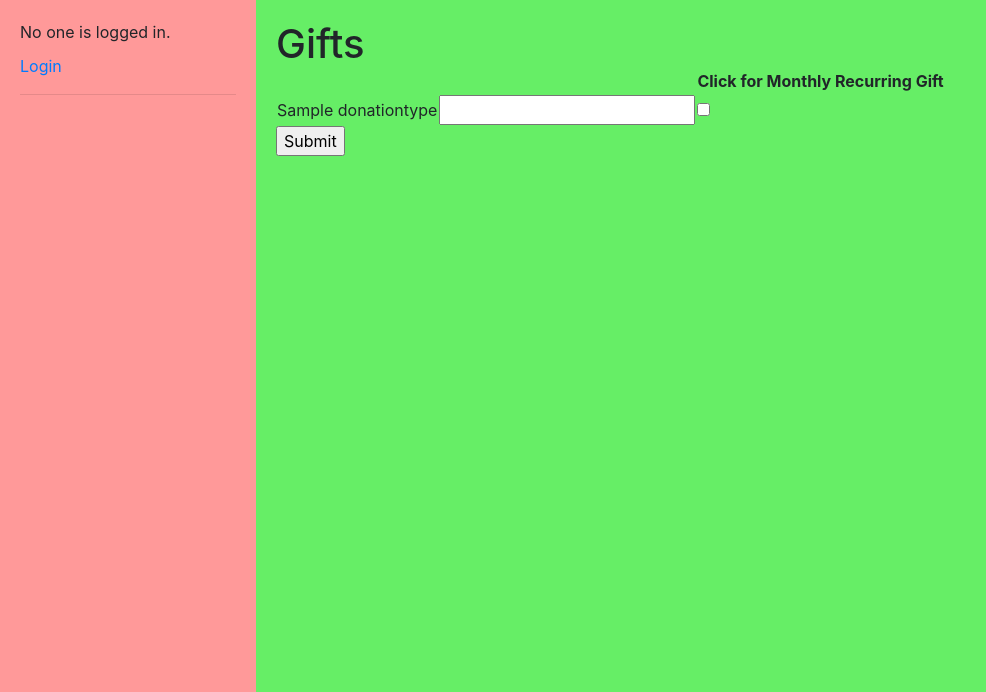
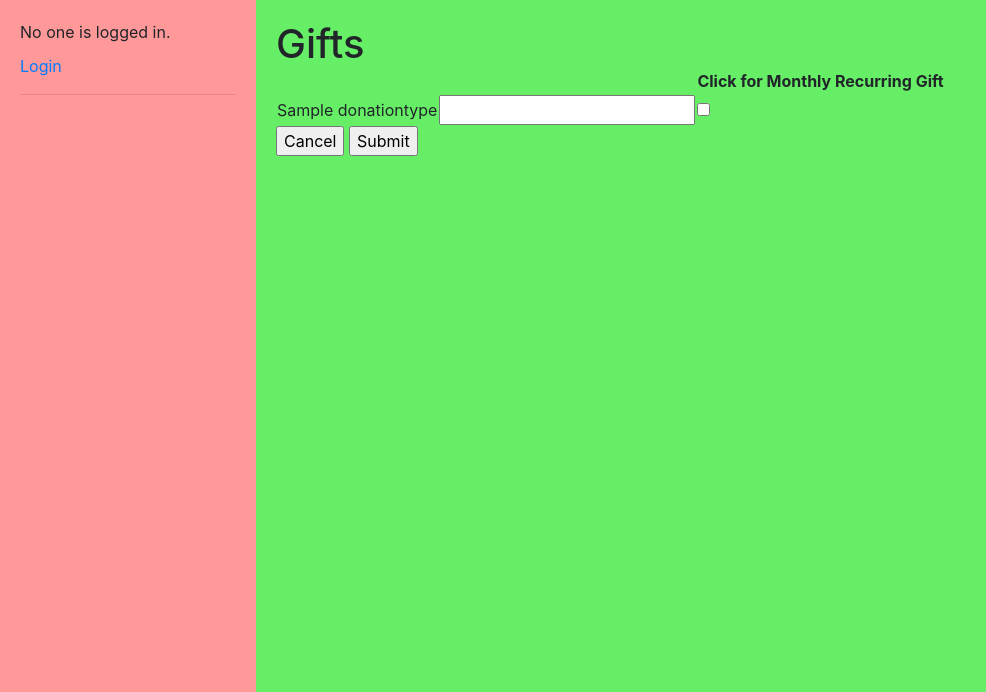
Before and after one commit to tarkxan/ngo-project-donation, a Django app: page /donations/new in a window 1280 px wide. Shown: the part 108-800 px from the top of the page, without its empty margins (0-986 px from the left). Run offline with Django 3.2, Linux system fonts and the light colour scheme; tables that the repository leaves empty hold one stand-in row (values such as "Sample post"); some libraries are stand-ins or nearby versions.

Commit message:
Added ability to cancel a donation

```diff
--- a/donation/templates/donation/donation/create.html
+++ b/donation/templates/donation/donation/create.html
@@ -42,7 +42,8 @@
             {% endif %}
         {% endfor %}
     </table>
-    <input type="submit" value="Submit"/>
+    <input type="submit" name="cancel" value="Cancel" />
+    <input type="submit" name="submit" value="Submit" />
 </form>
 {% else %}
 <p>Sorry, donation isn't open at this time.</p>
--- a/donation/views.py
+++ b/donation/views.py
@@ -1,5 +1,6 @@
 from decimal import Decimal
 
+from django.shortcuts import redirect
 from django.urls import reverse_lazy
 from django.views import View
 from django.views.generic import ListView, UpdateView, FormView, TemplateView
@@ -136,7 +137,9 @@ class DonationCreate(FormView):
 
     def get_initial(self):
         initial = super(DonationCreate, self).get_initial()
-        items = self.request.session['donation_items'] if 'donation_items' in self.request.session else []
+        items = self.request.session['donation_items']\
+            if 'donation_items' in self.request.session and self.request.session['donation_items']\
+            else []
         for item in items:
             pk = item[0]
             initial['amount_{}'.format(pk)] = Decimal(item[1]['amount'])
@@ -159,7 +162,15 @@ class DonationCreate(FormView):
             recurrence = item[1]['recurrence']
             Donation(user=user, type=type, monthly_billing=recurrence, amount=amount).save()
 
+    def cancel_donation(self):
+        self.request.session.pop('user_id', None)
+        self.request.session.pop('donation_items', None)
+        return redirect('donation:index')
+
     def form_valid(self, form):
+        if 'cancel' in self.request.POST:
+            return self.cancel_donation()
+
         pks = [int(s[7:]) for s in [k for k in form.cleaned_data.keys()][:-1:2]]
         amounts = [v for v in form.cleaned_data.values()][:-1:2]
         recurrences = [v for v in form.cleaned_data.values()][1:-1:2]
```
